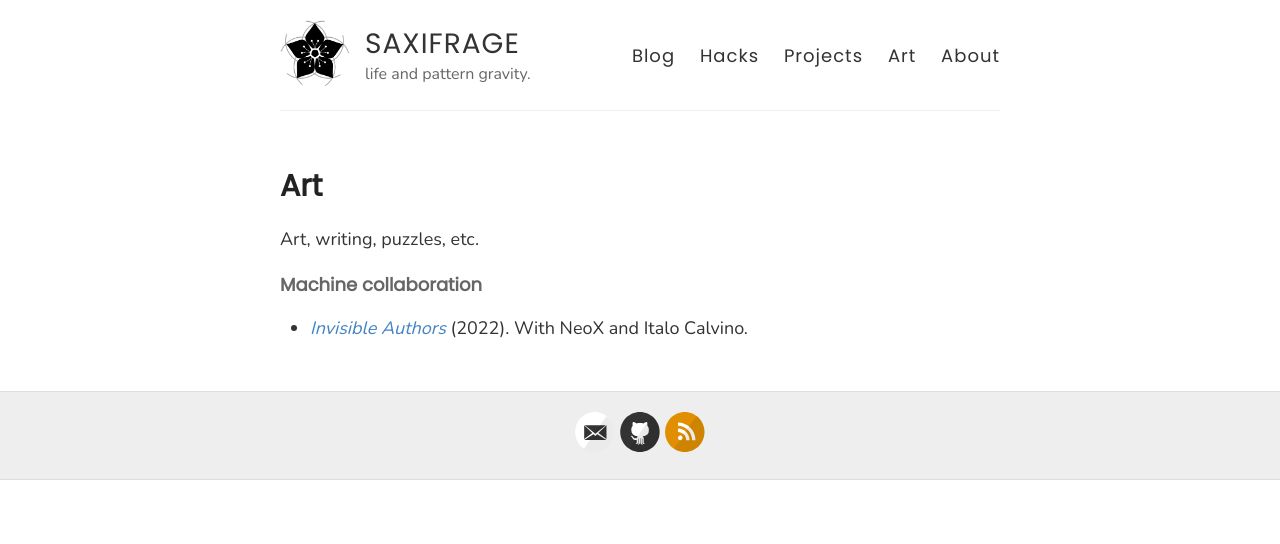
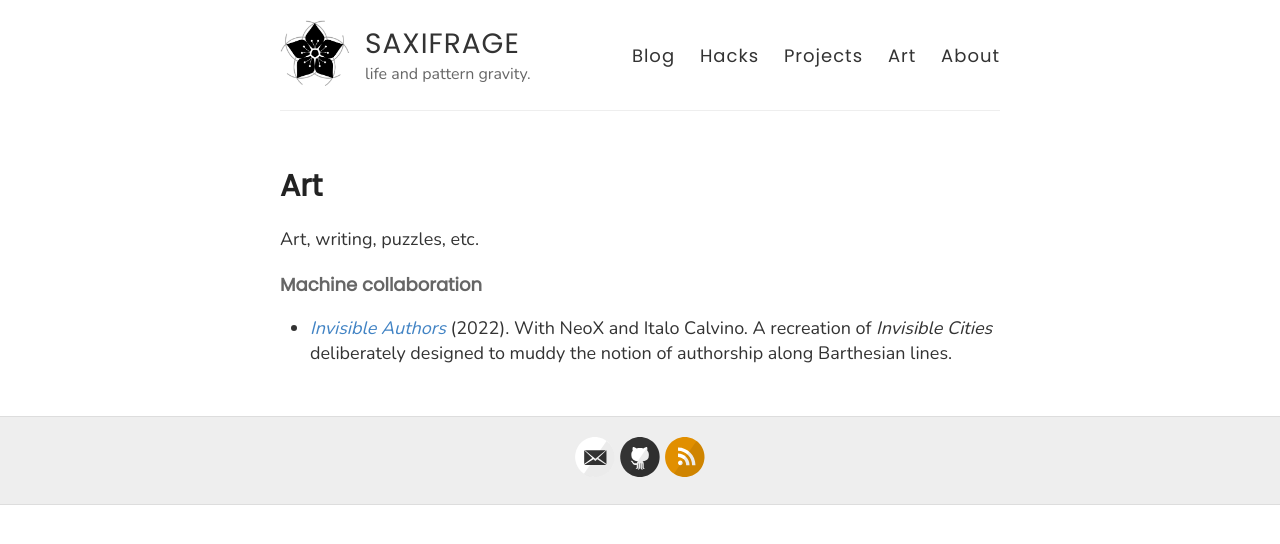
Before and after one commit to heptarch/heptarch.github.io, a Jekyll site: the page built from art.md, in a window 1280 px wide. Shown: the top 544 px of the page. Built offline with Jekyll 4.4.1, drawn with Linux system fonts in a browser that asks for light colours.

Commit message:
Update art.md

```diff
--- a/art.md
+++ b/art.md
@@ -9,4 +9,6 @@ Art, writing, puzzles, etc.
 #### Machine collaboration
 
 - [*Invisible Authors*](/assets/invisible-authors.pdf) (2022). With
-  NeoX and Italo Calvino.
+  NeoX and Italo Calvino. A recreation of *Invisible Cities*
+  deliberately designed to muddy the notion of authorship along
+  Barthesian lines.
```
